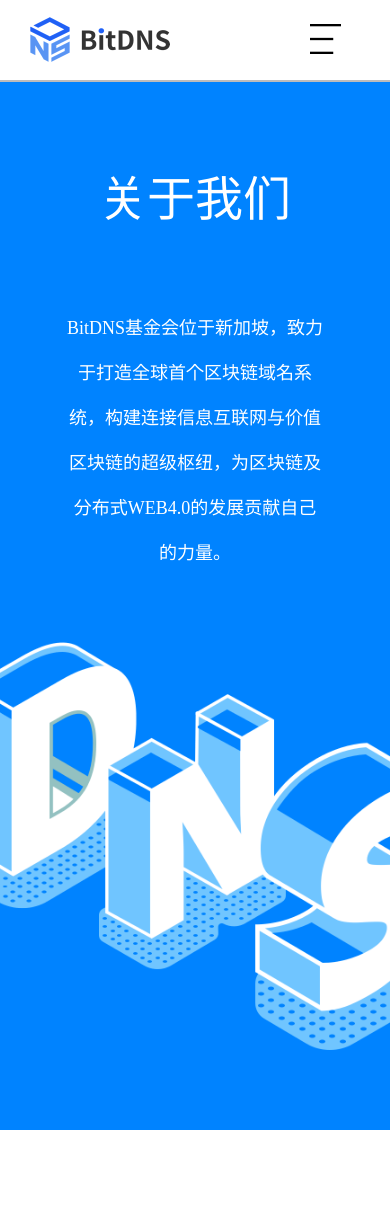
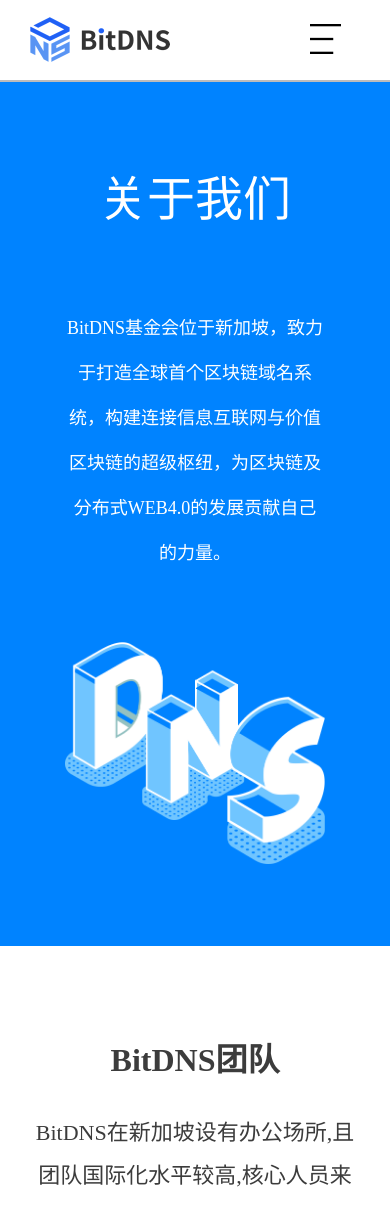
Before and after one commit to nb-web/websit-bitDNS, a Nuxt app: page /about in a window 390 px wide. Shown: the top 1205 px of the page. Built offline with nearby package versions, Linux system fonts and the light colour scheme.

Commit message:
banner图片修改

```diff
--- a/components/Banner.vue
+++ b/components/Banner.vue
@@ -93,8 +93,8 @@
       }
 
       .bannerContent_rightImg{
-        width: 531px;
-        height: 454px;
+        max-width: 531px;
+        max-height: 454px;
         img{
           height: 100%;
           width: 100%;
@@ -154,8 +154,8 @@
         }
 
         .bannerContent_rightImg{
-          width: 477px;
-          height: 408px;
+          max-width: 477px;
+          max-height: 408px;
           margin-top: 33px;
           img{
             height: 100%;
```
